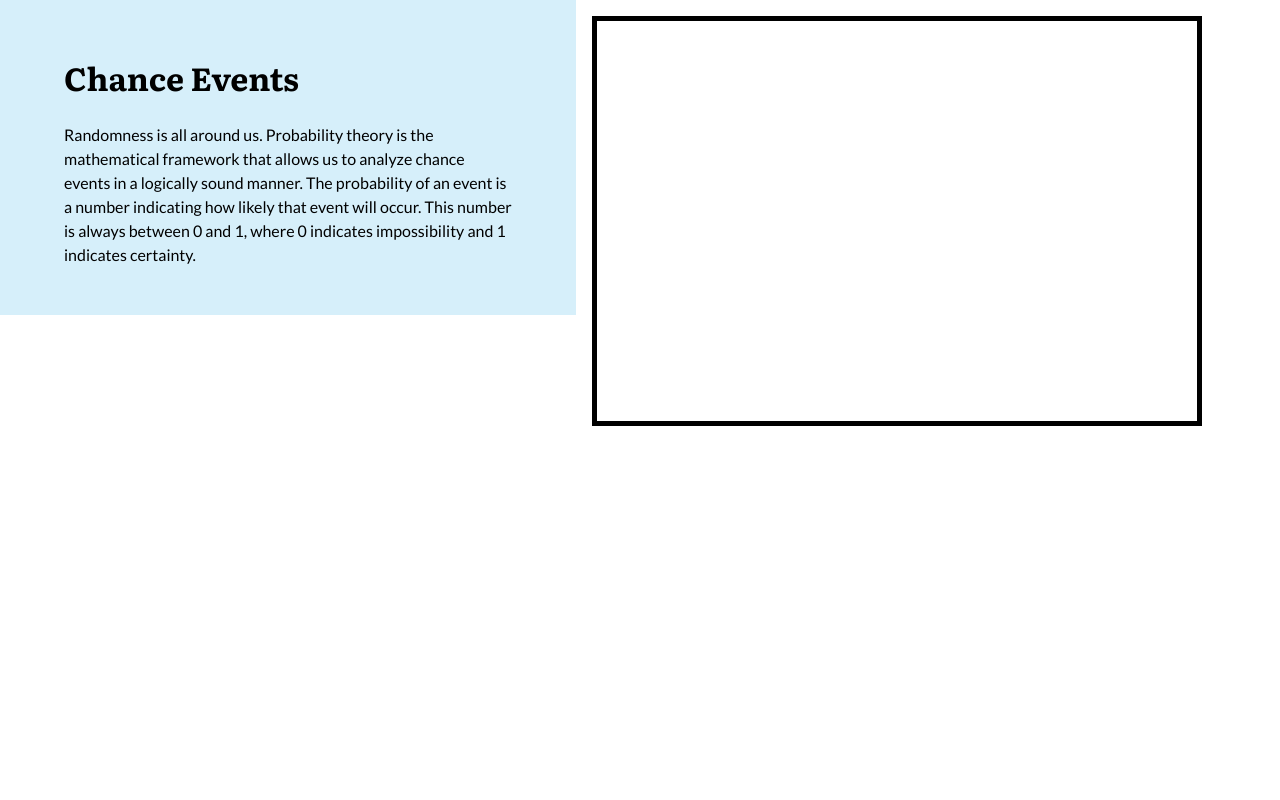
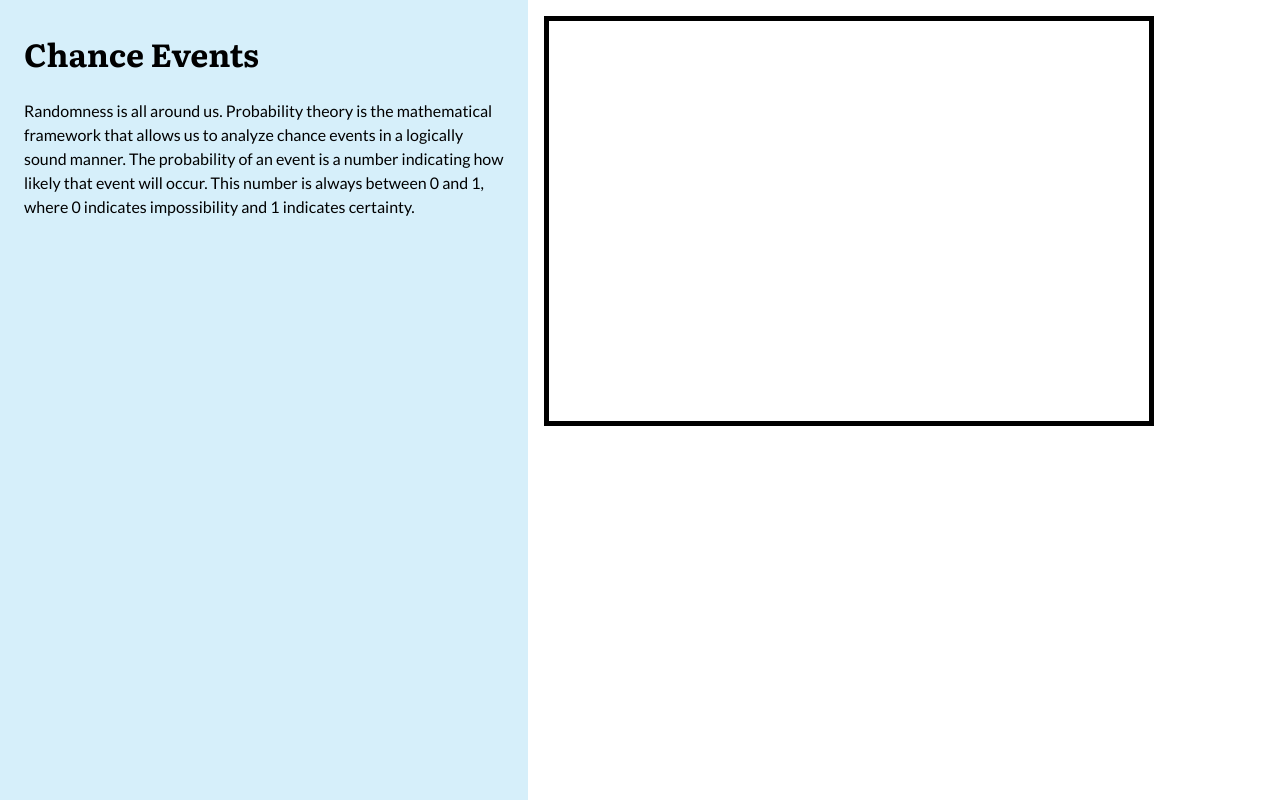
Before and after one commit to patch-22/explorably-prototype, a React (Vite) app: page / in a window 1280 px wide. Built offline with nearby package versions, Linux system fonts and the light colour scheme.

Commit message:
Updated Sidebar Style

```diff
--- a/src/App.css
+++ b/src/App.css
@@ -18,17 +18,14 @@ h1, h2, h3, h4, h5, h6 {
 
 .wrapper {
     display: flex;
-    /* min-height: 100vh; */
+    min-height: 100vh;
 }
 .col-left {
-    padding: 2rem 4rem;
+    padding: 0.5rem 1.5rem;
     background-color: #D6EFFA;
     flex: 40%;
-    height: 100%;
-    /* min-height: 100vh; */
 }
 .col-right {
     padding: 1rem;
     flex: 60%;
-    height: 100%;
 }
```
Also changed, not shown: 1 other file (tests, documents, lock files or other folders).
